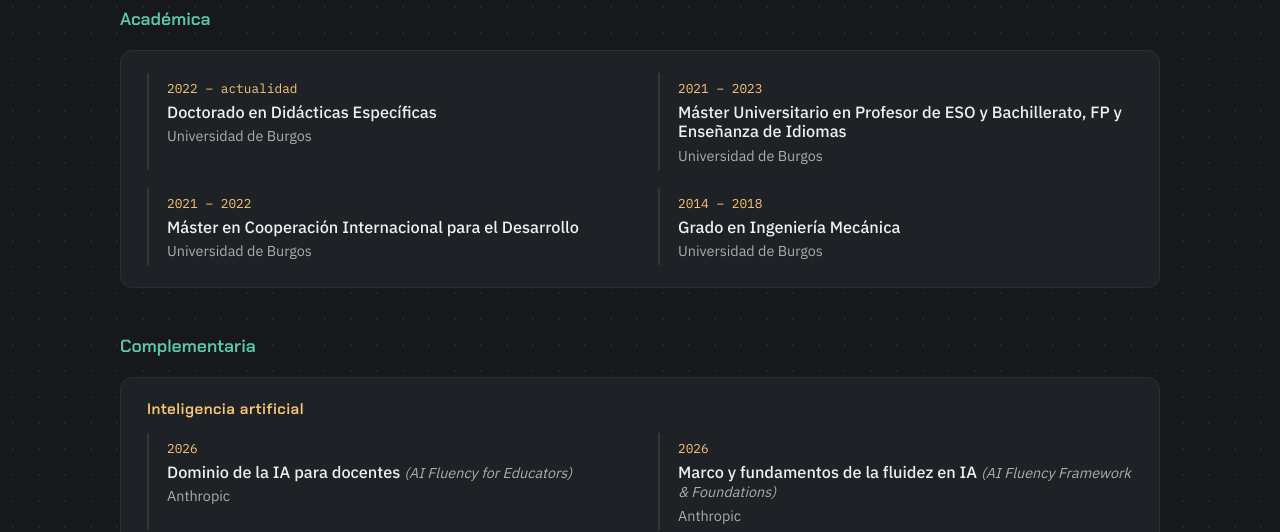
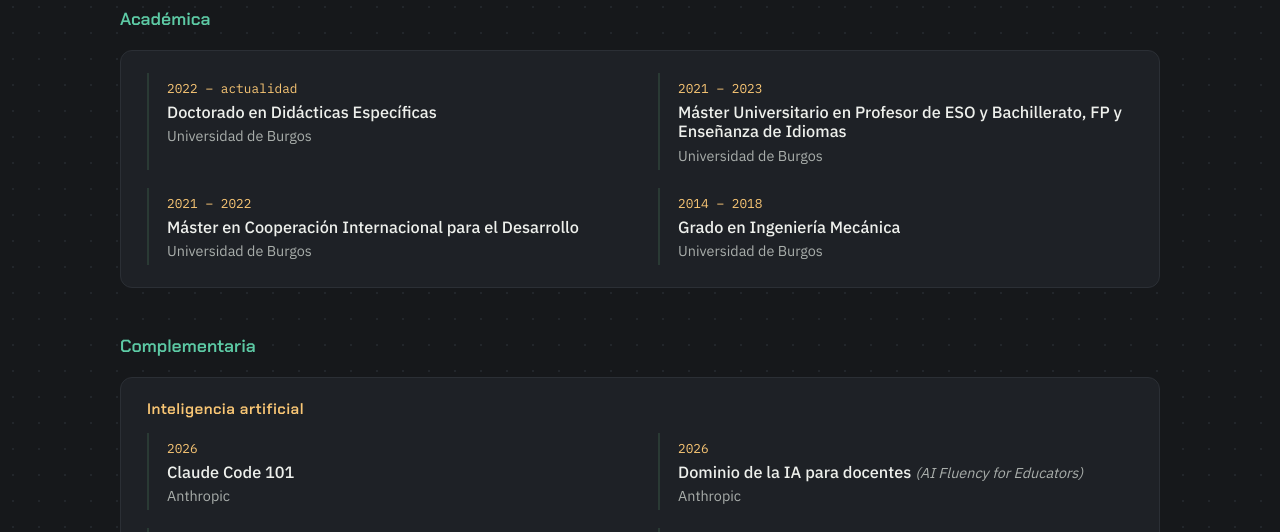
Before and after one commit to alejandroreylab/portfolio, a plain HTML site: page formacion.html in a window 1280 px wide. Shown: the part 214-746 px from the top of the page. Drawn offline with Linux system fonts and the light colour scheme.

Commit message:
Formacion.html

```diff
--- a/formacion.html
+++ b/formacion.html
@@ -90,6 +90,12 @@
       <ul class="lista-formacion rejilla-cursos">
         <li>
           <span class="anios mono">2026</span>
+          <h3>Claude Code 101 </h3>
+          <span class="centro">Anthropic</span>
+        </li>
+
+<li>
+          <span class="anios mono">2026</span>
           <h3>Dominio de la IA para docentes <em>(AI Fluency for Educators)</em></h3>
           <span class="centro">Anthropic</span>
         </li>
```
